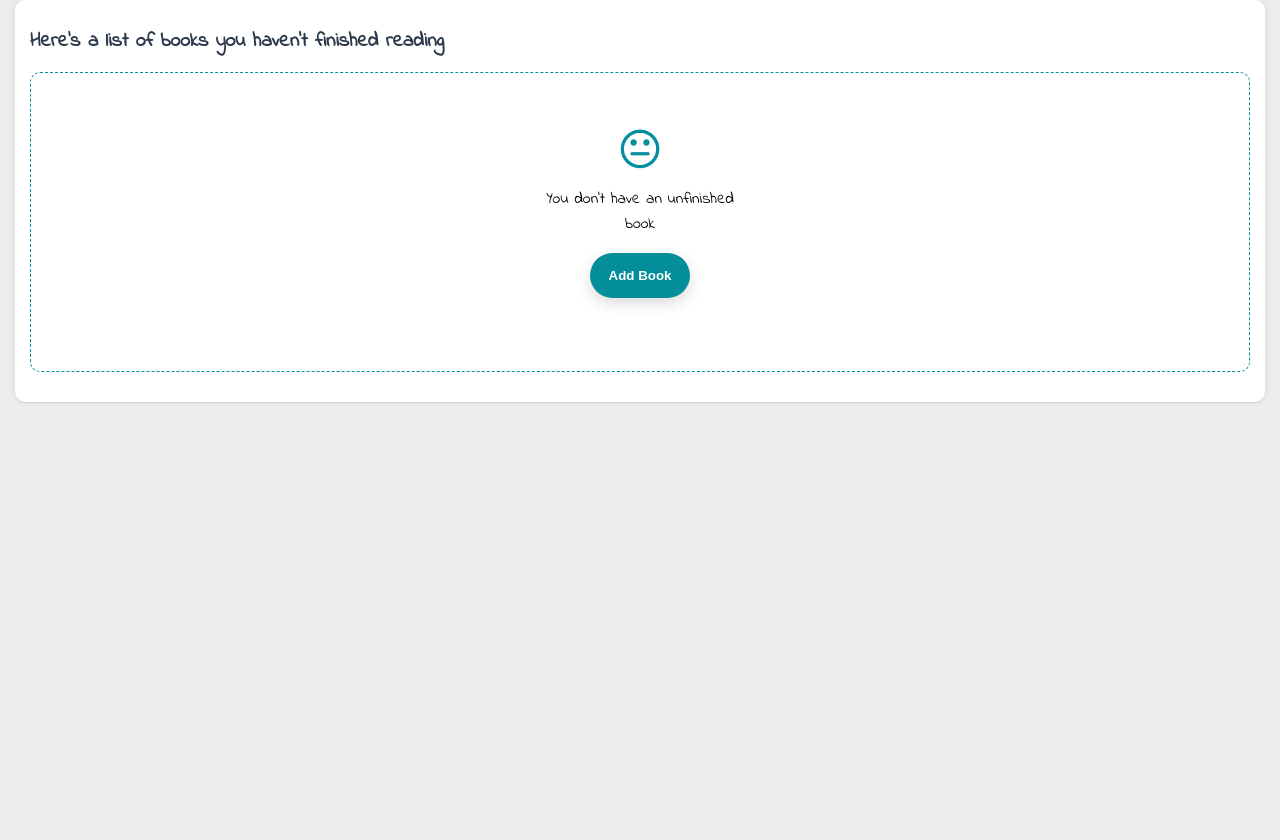
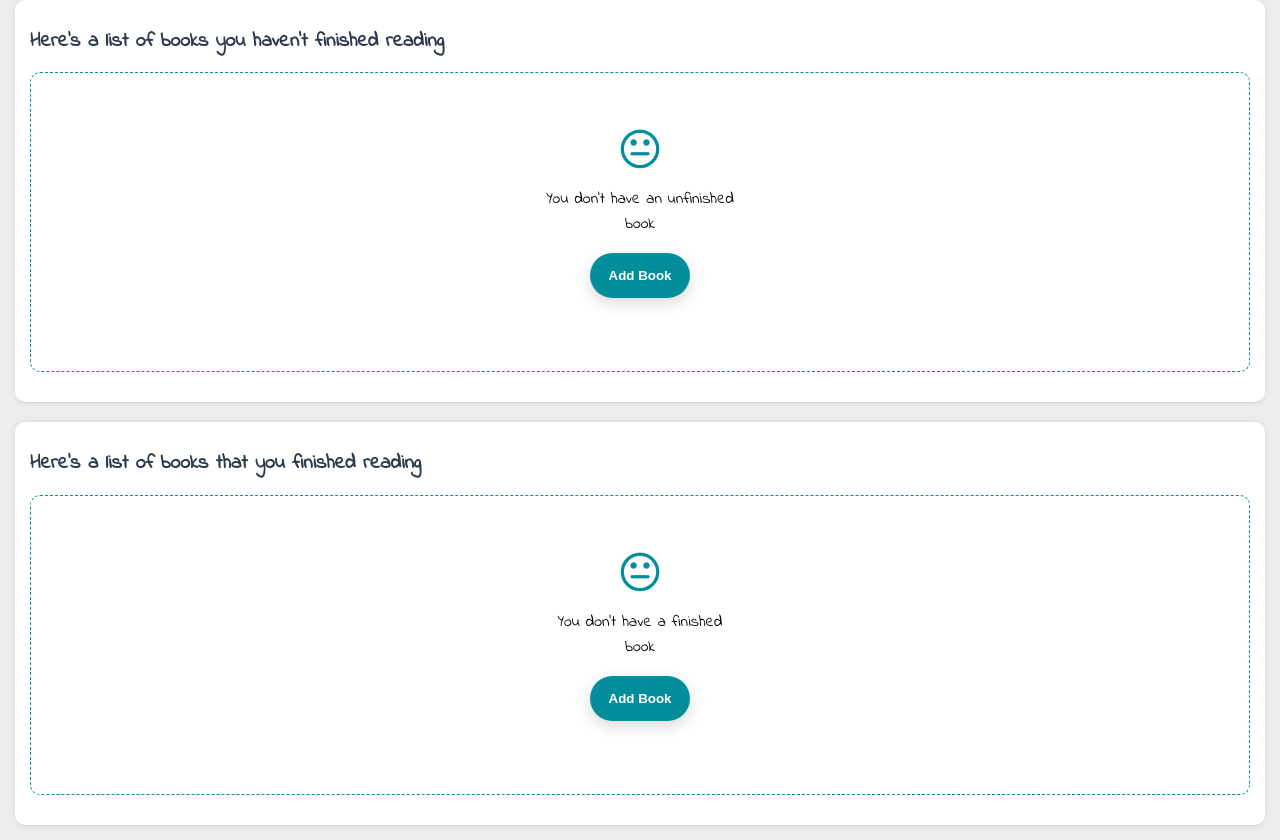
Before and after one commit to annisatahira/my-bookshelf, a plain HTML site: page index.html in a window 1280 px wide. Shown: the part 560-1400 px from the top of the page. Before the commit the page ends 977 px from the top, so only its background shows below. Drawn offline with Linux system fonts and the light colour scheme.

Commit message:
add finished book section

```diff
--- /dev/null
+++ b/css/finished-books.css
@@ -0,0 +1,52 @@
+@import url("https://fonts.googleapis.com/css2?family=Indie+Flower&display=swap");
+
+.finished-books {
+  margin-top: 20px !important;
+  background-color: white;
+  border-radius: 10px;
+  padding: 10px 15px;
+  box-shadow: rgba(17, 17, 26, 0.05) 0px 1px 0px,
+    rgba(17, 17, 26, 0.1) 0px 0px 8px;
+}
+
+.finished-books h1 {
+  font-size: 20px;
+  font-family: "Indie Flower", cursive;
+  color: #2c394b;
+}
+
+.finished-books__empty {
+  height: 300px;
+  border: 1px dashed #048e9b;
+  border-radius: 10px;
+  margin-bottom: 20px;
+  display: flex;
+  justify-content: center;
+  align-items: center;
+  flex-direction: column;
+}
+
+.finished-books__empty .fa {
+  font-size: 45px;
+  color: #048e9b;
+}
+
+.finished-books__empty p {
+  width: 200px;
+  text-align: center;
+  line-height: 25px;
+  font-family: "Indie Flower", cursive;
+}
+
+.finished-books__btn {
+  width: 20%;
+  border-radius: 25px;
+  border: none;
+  width: 100px;
+  background-color: #048e9b;
+  color: white;
+  font-weight: bold;
+  padding: 15px 10px;
+  box-shadow: rgba(0, 0, 0, 0.15) 0px 5px 15px 0px;
+  margin-bottom: 20px;
+}
--- a/css/style.css
+++ b/css/style.css
@@ -2,6 +2,7 @@
 @import url("search.css");
 @import url("add-book.css");
 @import url("unfinished-books.css");
+@import url("finished-books.css");
 
 * {
   box-sizing: border-box;
--- a/index.html
+++ b/index.html
@@ -74,5 +74,14 @@
         <button class="unfinished-books__btn">Add Book</button>
       </div>
     </section>
+
+    <section class="container finished-books">
+      <h1>Here's a list of books that you finished reading</h1>
+      <div class="finished-books__empty">
+        <i class="fa fa-meh-o" aria-hidden="true"></i>
+        <p>You don't have a finished book</p>
+        <button class="finished-books__btn">Add Book</button>
+      </div>
+    </section>
   </body>
 </html>
```
